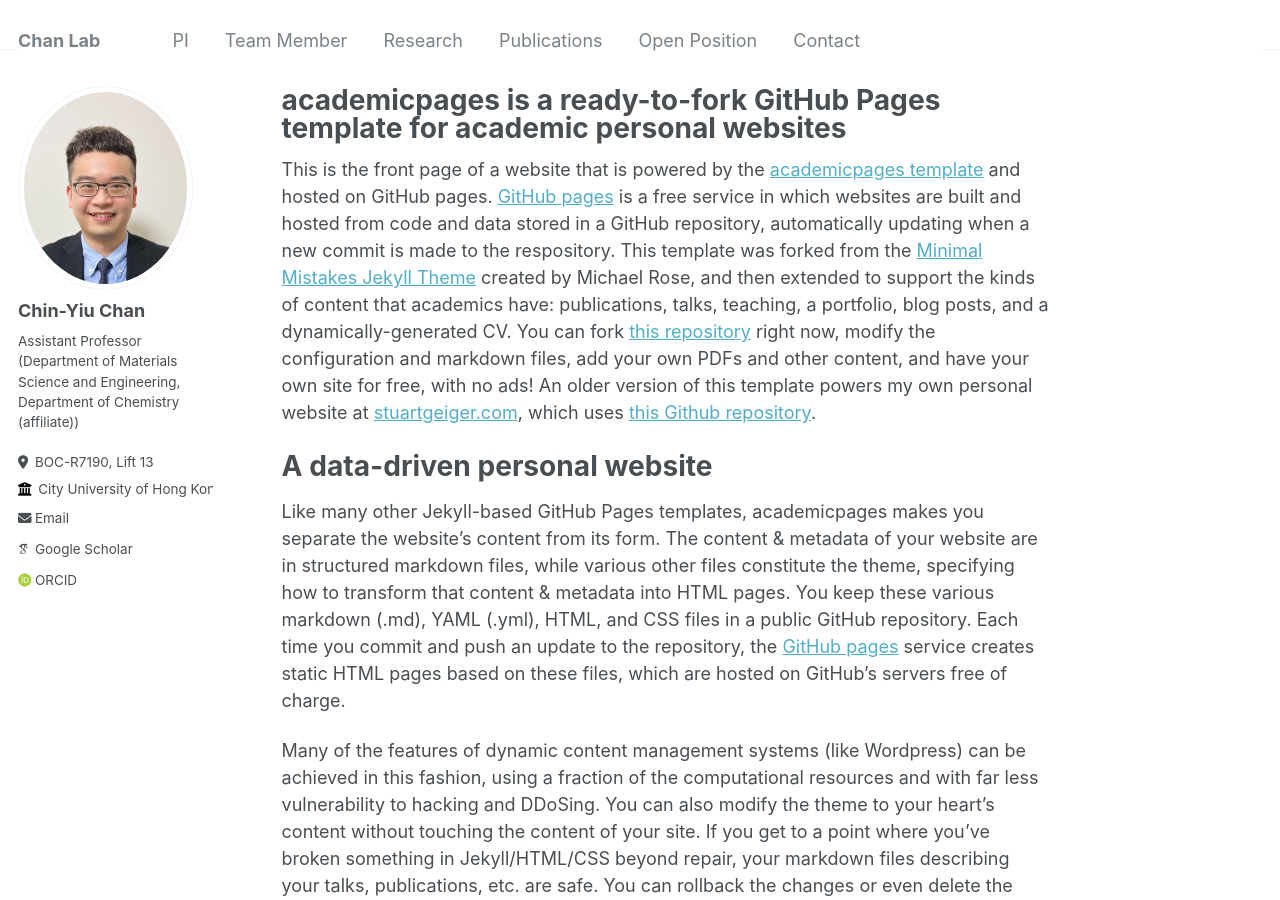
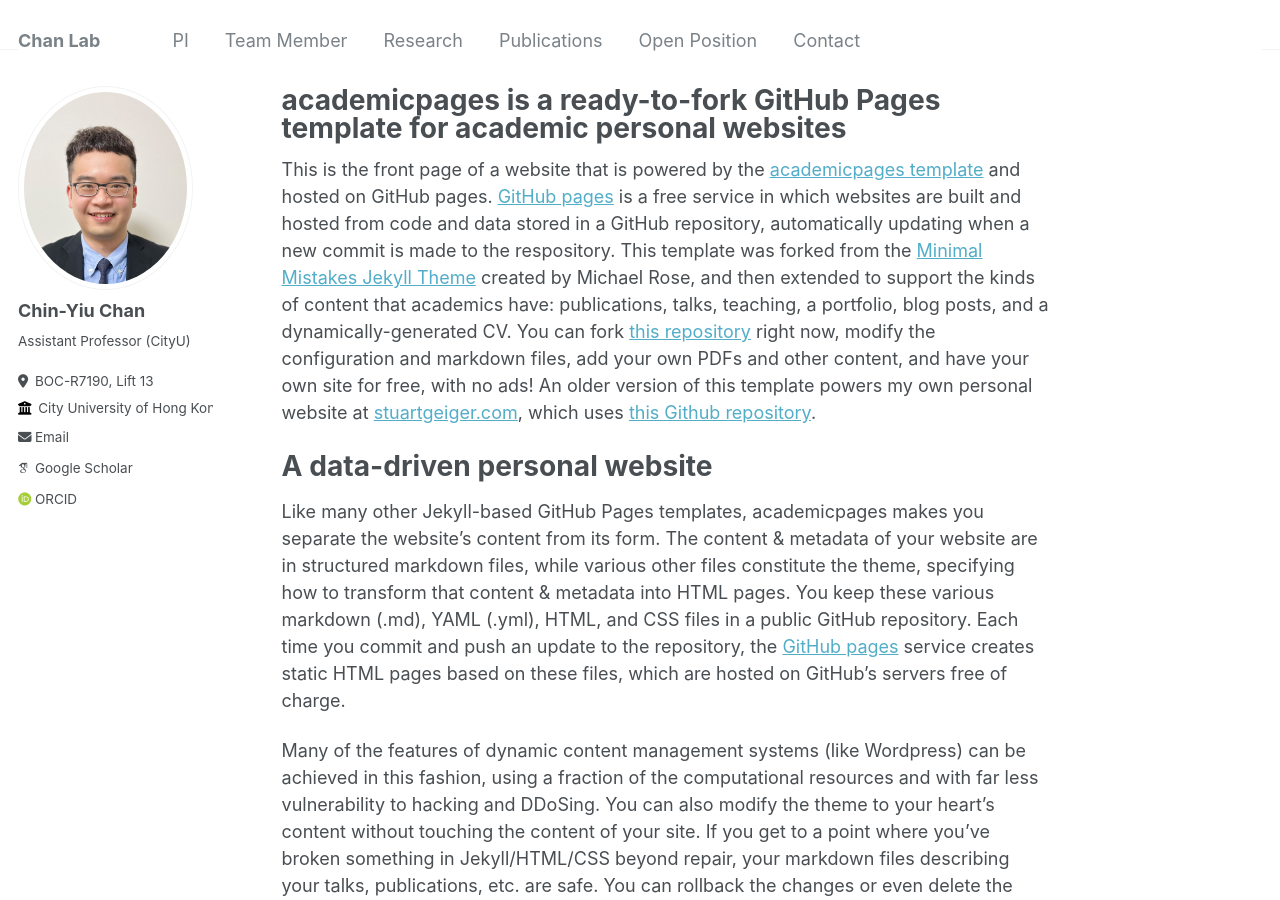
Before and after one commit to cychan-chem/chinychan.github.io, a Jekyll site: the page built from _pages/about.md, in a window 1280 px wide and 900 px high. Built offline with Jekyll 4.4.1, drawn with Linux system fonts in a browser that asks for light colours; some web fonts are replaced.

Commit message:
Update _config.yml

```diff
--- a/_config.yml
+++ b/_config.yml
@@ -24,8 +24,7 @@ author:
   avatar           : "Photo_CHAN Chin-Yiu.jpg"
   name             : "Chin-Yiu Chan"
   pronouns         : # example: "she/her"
-  bio              : "Assistant Professor
-  (Department of Materials Science and Engineering, Department of Chemistry (affiliate))"
+  bio              : "Assistant Professor (CityU)"
   location         : "BOC-R7190, Lift 13"
   employer         : "City University of Hong Kong"
   uri              : # https://www.cityu.edu.hk/mse/people/mse-faculty/chan-chin-yiu
```
